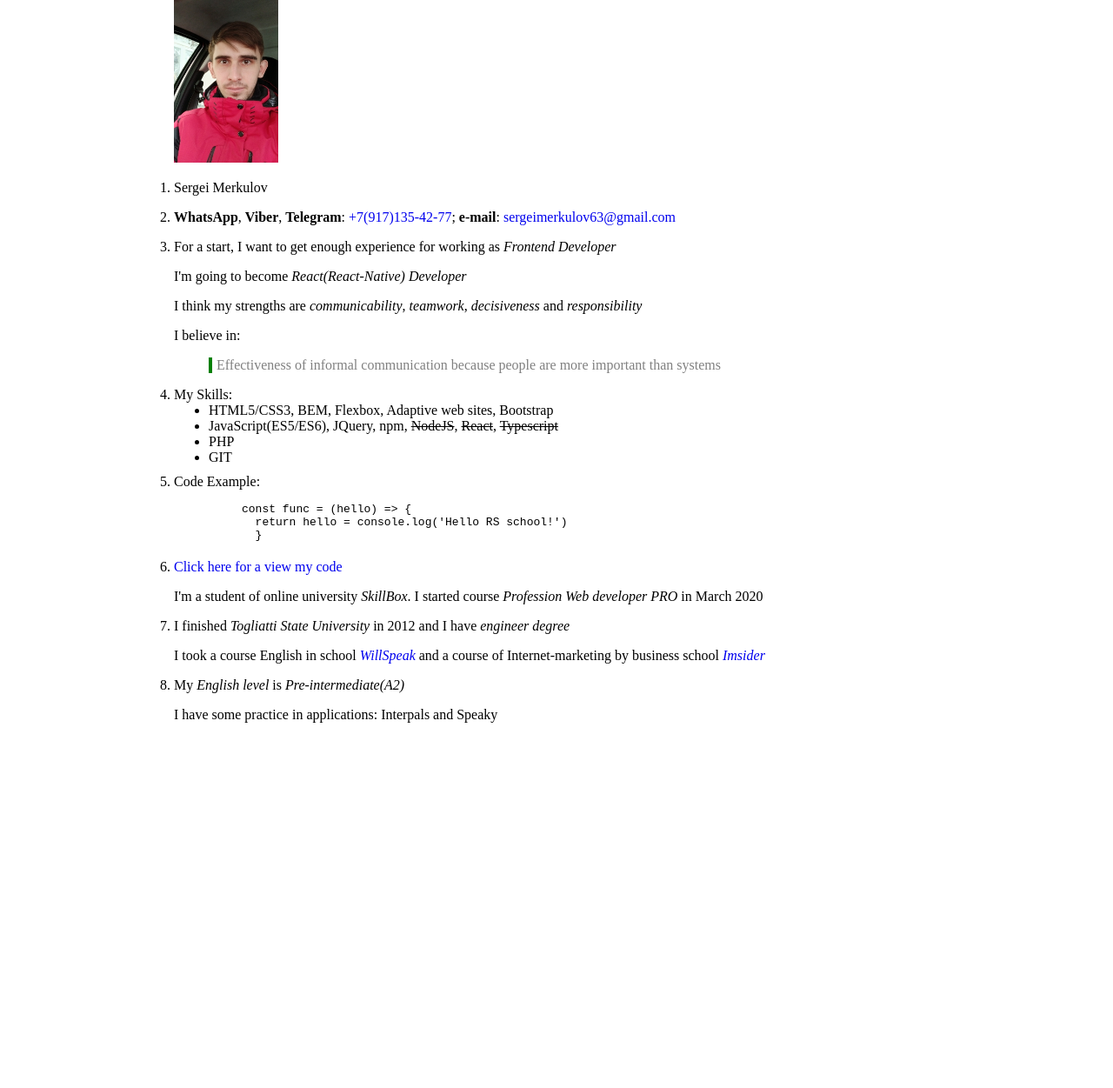
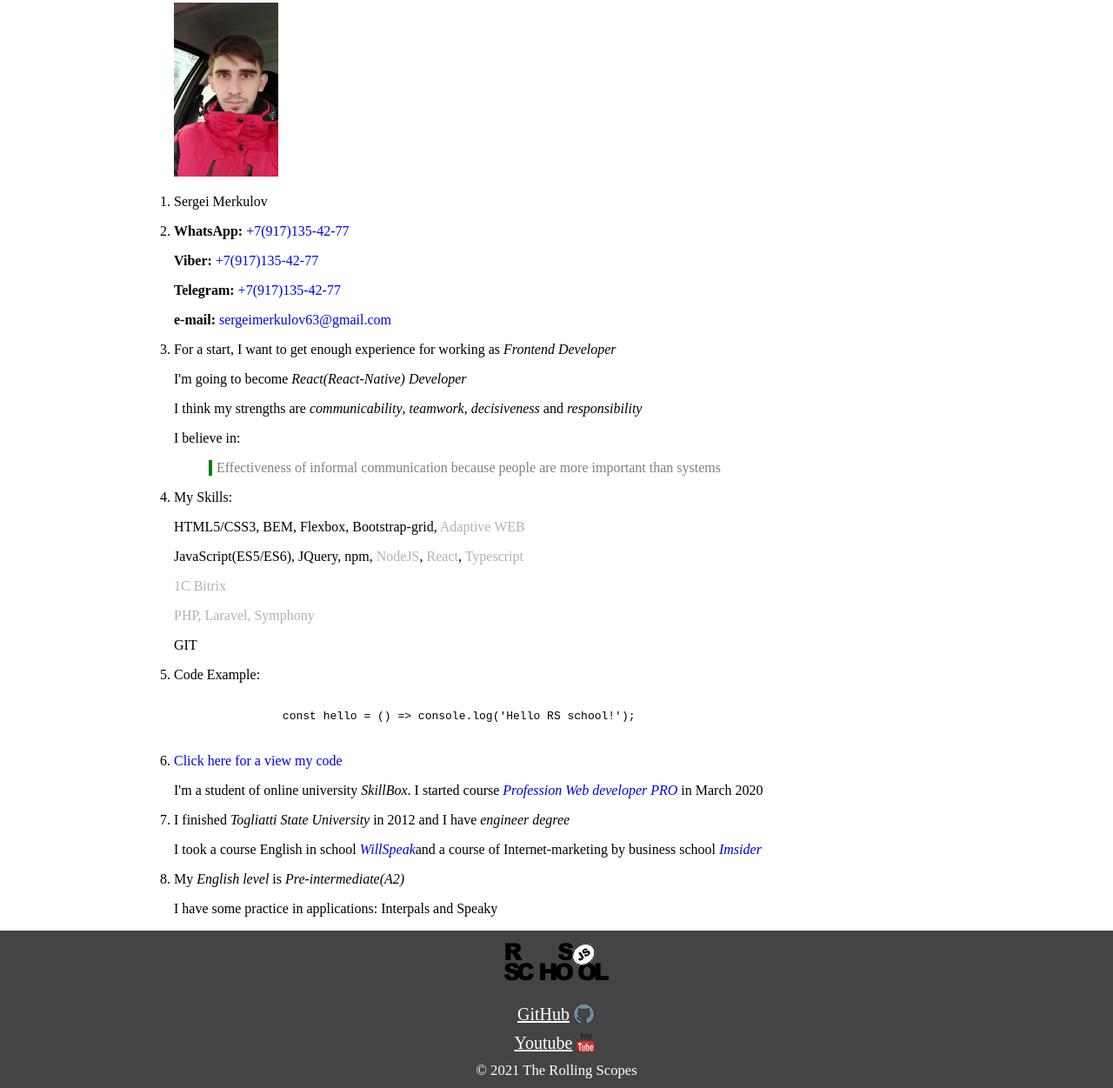
Before and after one commit to SergeiM63/rsschool-cv, a plain HTML site: page index.html in a window 1280 px wide. Shown: the part 93-1344 px from the top of the page at 87% size. Before the commit the page ends 940 px from the top, so only its background shows below. Drawn offline with Linux system fonts and the light colour scheme.

Commit message:
feat: add header&footer

```diff
--- a/index.html
+++ b/index.html
@@ -9,21 +9,46 @@
   </head>
 
   <body>
+    <!-- Header -->
+    <header class="header">
+      <h1>CV</h1>
+    </header>
+
+    <!-- Main content -->
     <div class="container">
-      <h1>RS school CV</h1>
+      <main>
+        <figure>
           <img src="avatar.jpg" alt="аватар">
+        </figure>
         <ol>
-        <li>Sergei Merkulov</li>
+          <li><p>Sergei Merkulov</p></li>
+          <li>
+            <ul>
               <li>
                 <p>
-            <span class="bold">WhatsApp</span>, <span class="bold">Viber</span>,
-            <span class="bold">Telegram</span>:
-            <a href="tel:+79171354277">+7(917)135-42-77</a>;
-            <span class="bold">e-mail</span>:
-            <a href="mailto:sergeimerkulov63@gmail.com"
-              >sergeimerkulov63@gmail.com</a
-            >
+                  <span class="bold">WhatsApp: </span>
+                  <a href="https://api.whatsapp.com/send?phone=79171354277" target="_blank">+7(917)135-42-77</a>
                 </p>
+              </li>
+              <li>
+                <p>
+                  <span class="bold">Viber: </span>
+                  <a href="https://viber.click/79171354277" target="_blank">+7(917)135-42-77</a>
+                </p>
+              </li>
+              <li>
+                <p>
+                  <span class="bold">Telegram: </span>
+                  <a href="https://tlgg.ru/@Sergmer" target="_blank">+7(917)135-42-77</a>
+                </p>
+              </li>
+              <li>
+                <p>
+                  <span class="bold">e-mail: </span>
+                  <a href="mailto:sergeimerkulov63@gmail.com">sergeimerkulov63@gmail.com</a>
+                </p>
+              </li>
+            </ul>
           </li>
           <li>
             <p>
@@ -41,56 +66,55 @@
               <span class="italic">decisiveness</span> and
               <span class="italic">responsibility</span>
             </p>
-          I believe in:
+            <p>I believe in:</p>
               <blockquote>
                 Effectiveness of informal communication because people are more
                 important than systems
               </blockquote>
           </li>
           <li>
-          My Skills:
+            <h2>My Skills:</h2>
             <ul>
-            <li>HTML5/CSS3, BEM, Flexbox, Adaptive web sites, Bootstrap</li>
               <li>
-              JavaScript(ES5/ES6), JQuery, npm,
-              <span class="line-through">NodeJS</span>,
-              <span class="line-through">React</span>,
-              <span class="line-through">Typescript</span>
+                <p> HTML5/CSS3, BEM, Flexbox, Bootstrap-grid, <span class="opacity">Adaptive WEB</span></p>
               </li>
-            <li>PHP</li>
-            <li>GIT</li>
+              <li>
+                <p>JavaScript(ES5/ES6), JQuery, npm,
+                  <span class="opacity">NodeJS</span>,
+                  <span class="opacity">React</span>,
+                  <span class="opacity">Typescript</span>
+                </p>
+              </li>
+              <li><p><span class="opacity">1C Bitrix</span></p> </li>
+              <li><p><span class="opacity">PHP, Laravel, Symphony</span></p></li>
+              <li><p>GIT</p></li>
             </ul>
           </li>
-        <li>Code Example:<pre><code>
-          const func = (hello) => {
-            return hello = console.log('Hello RS school!')
-            }</code></pre>
+          <li>
+            <p>Code Example:</p>
+              <pre>
+
+                <code>const hello = () => console.log('Hello RS school!');</code>
+              </pre>
           </li>
           <li>
-          <a href="https://github.com/SergeiM63/my-SkillBox" target="_blank"
-            >Click here for a view my code</a
-          >
+            <a href="https://github.com/SergeiM63" target="_blank">Click here for a view my code</a>
             <p>
               I'm a student of online university
               <span class="italic">SkillBox</span>. I started course
-            <span class="italic">Profession Web developer PRO</span> in March
-            2020
+              <span class="italic"><a href="https://skillbox.ru/course/profession-webdev/" target="_blank">Profession Web developer PRO</a></span> in March 2020
             </p>
           </li>
           <li>
             <p>
-            I finished <span class="italic">Togliatti State University</span> in
-            2012 and I have <span class="italic">engineer degree</span>
+              I finished
+              <span class="italic">Togliatti State University</span> in 2012 and
+              I have <span class="italic">engineer degree</span>
             </p>
             <p>
               I took a course English in school
-            <a href="https://willspeak.ru/" target="_blank"
-              ><span class="italic">WillSpeak</span></a
-            >
-            and a course of Internet-marketing by business school
-            <a href="https://imsider.ru/" target="_blank"
-              ><span class="italic">Imsider</span></a
-            >
+              <a href="https://willspeak.ru/" target="_blank"><span class="italic">WillSpeak</span></a>and a course of Internet-marketing by business school
+              <a href="https://imsider.ru/" target="_blank"><span class="italic">Imsider</span></a>
             </p>
           </li>
           <li>
@@ -101,6 +125,24 @@
             <p>I have some practice in applications: Interpals and Speaky</p>
           </li>
         </ol>
+      </main>
     </div>
+
+    <!-- Footer -->
+    <footer>
+      <a href="https://rs.school/js/" target="_blank">
+        <img class="logo" src="logo.svg" alt="logo">
+      </a>
+
+      <!-- Footer nav -->
+      <nav>
+        <ul>
+          <li class="nav-item"><a class="github-link" href="https://github.com/SergeiM63" aria-label="open GitHub" target="_blank">GitHub</a></li>
+          <li><a class="youtube-link" href="https://www.youtube.com/" aria-label="open Youtube" target="_blank">Youtube</a></li>
+        </ul>
+      </nav>
+
+      <small>© 2021 The Rolling Scopes</small>
+    </footer>
   </body>
 </html>
--- a/style.css
+++ b/style.css
@@ -1,23 +1,48 @@
 body,
 html {
-  margin: 0;
+  margin: 0 auto;
   padding: 0;
   box-sizing: border-box;
 }
 
+.container {
+  width: 960px;
+  margin: 0 auto;
+}
+
+.header {
+  display: flex;
+  min-height: 80px;
+  justify-content: space-between;
+  background-color: #faea68;
+  background-image: url("./logo.svg");
+  background-position: 5% center;
+  background-repeat: no-repeat;
+  background-size: 12%;
+}
+
+h1 {
+  margin: 0 auto;
+  align-self: center;
+  color: black;
+}
+
+h2 {
+  font-size: 16px;
+  font-weight: normal;
+}
+
 img {
-  padding-left: 40px;
   width: 120px;
   height: 200px;
 }
 
-a {
-  text-decoration: none;
-}
+a { text-decoration: none; }
 
 ul {
   margin-bottom: 10px;
-  list-style-type: disc;
+  padding-left: 0;
+  list-style-type: none;
 }
 
 pre {
@@ -25,25 +50,49 @@ pre {
   margin-bottom: 20px;
 }
 
-.container {
-  width: 960px;
-  margin: 0 auto;
-}
+.bold { font-weight: 600; }
 
-.bold {
-  font-weight: 600;
-}
+.italic { font-style: italic; }
 
-.italic {
-  font-style: italic;
-}
-
-.line-through {
-  text-decoration: line-through;
-}
+.opacity { opacity: .3; }
 
 blockquote {
   padding-left: 5px;
+  color: grey;
   border-left: 4px solid green;
-  color: grey;
 }
+
+footer {
+  padding-top: 10px;
+  padding-bottom: 10px;
+  font-size: 20px;
+  color: white;
+  text-align: center;
+  background-color: #444;
+}
+
+footer li { margin-bottom: 10px; }
+
+.logo { height: 50px; }
+
+.github-link {
+  padding-right: 30px;
+  color: white;
+  text-decoration: underline;
+  background-image: url("./github.svg");
+  background-size: 30%;
+  background-repeat: no-repeat;
+  background-position: right center;
+}
+
+.youtube-link {
+  padding-right: 30px;
+  color: white;
+  text-decoration: underline;
+  background-image: url("./youtube.png");
+  background-size: 30%;
+  background-repeat: no-repeat;
+  background-position: right center;
+}
+
+small { display: block; }
```
Also changed, not shown: github.svg (added), logo.svg (added), youtube.png (added), 1 other file. Lines whose indentation alone changed are shown as unchanged.
